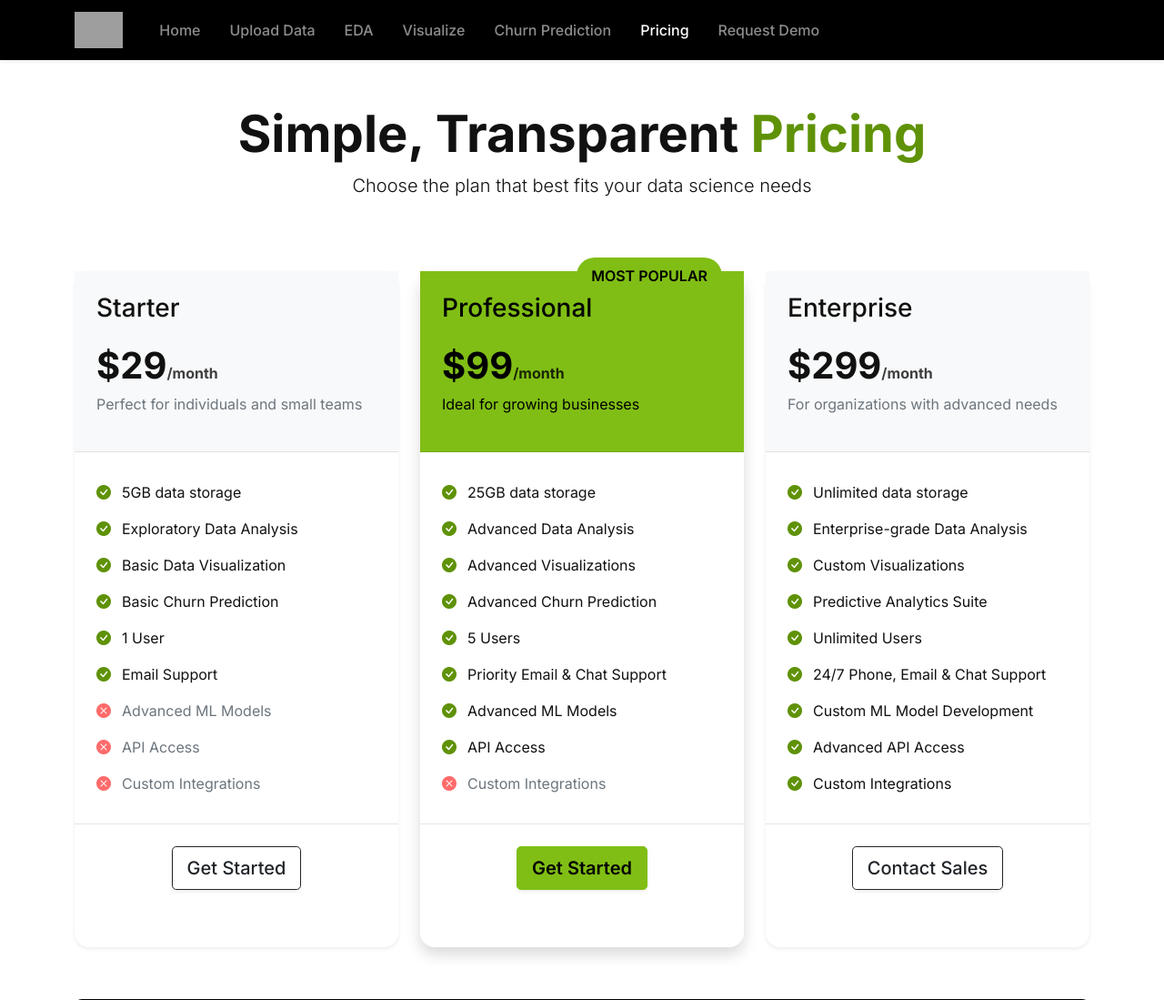
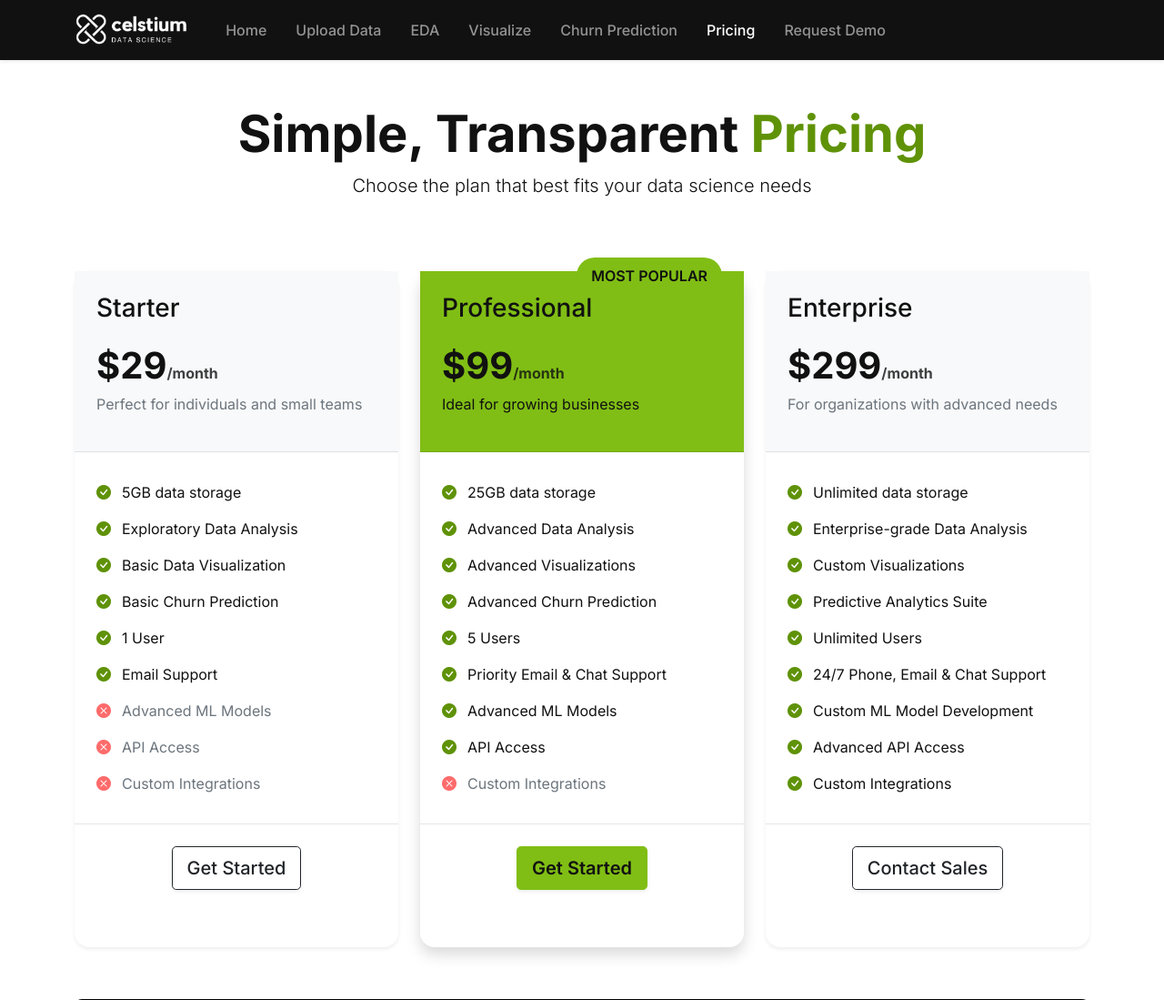
Before and after one commit to DHNWAC/data_science_platform, a Flask app: page /pricing in a window 1280 px wide. Shown: the top 1099 px of the page at 91% size. Run offline with Flask 2, Linux system fonts and the light colour scheme; grey boxes are pictures that could not be loaded.

Commit message:
changing black to dark

```diff
--- a/static/css/style.css
+++ b/static/css/style.css
@@ -5,7 +5,7 @@
     --primary-light: #eaffc7; /* Light lime green */
     --secondary: #d7ff94;     /* Light green */
     --dark: #111111;          /* Almost black */
-    --black: #000000;         /* Black */
+    --black: #111111;         /* Black */
 }
 
 body {
--- a/templates/churn_prediction.html
+++ b/templates/churn_prediction.html
@@ -18,7 +18,7 @@
             --primary-light: #eaffc7;
             --secondary: #d7ff94;
             --dark: #111111;
-            --black: #000000;
+            --black: #111111;
         }
 
         body {
@@ -137,7 +137,7 @@
         <div class="container">
             <a class="navbar-brand d-flex align-items-center" href="/">
                 <div class="logo-container me-2">
-                    <img src="{{ url_for('static', filename='src_images/celstium_logo.png') }}" alt="Celstium Logo">
+                    <img src="{{ url_for('static', filename='src_images/logo_black.png') }}" alt="Celstium Logo">
                 </div>
             </a>
             <button class="navbar-toggler" type="button" data-bs-toggle="collapse" data-bs-target="#navbarNav">
--- a/templates/demo.html
+++ b/templates/demo.html
@@ -17,7 +17,7 @@
             --primary-light: #eaffc7;
             --secondary: #d7ff94;
             --dark: #111111;
-            --black: #000000;
+            --black: #111111;
         }
 
         body {
@@ -113,7 +113,7 @@
         <div class="container">
             <a class="navbar-brand d-flex align-items-center" href="/">
                 <div class="logo-container me-2">
-                    <img src="{{ url_for('static', filename='src_images/celstium_logo.png') }}" alt="Celstium Logo">
+                    <img src="{{ url_for('static', filename='src_images/logo_black.png') }}" alt="Celstium Logo">
                 </div>
             </a>
             <button class="navbar-toggler" type="button" data-bs-toggle="collapse" data-bs-target="#navbarNav">
--- a/templates/index.html
+++ b/templates/index.html
@@ -17,7 +17,7 @@
             --primary-light: #eaffc7;
             --secondary: #d7ff94;
             --dark: #111111;
-            --black: #000000;
+            --black: #111111;
         }
 
         body {
--- a/templates/pricing.html
+++ b/templates/pricing.html
@@ -17,7 +17,7 @@
             --primary-light: #eaffc7;
             --secondary: #d7ff94;
             --dark: #111111;
-            --black: #000000;
+            --black: #111111;
         }
         body {
             font-family: 'Inter', sans-serif;
@@ -154,7 +154,7 @@
         <div class="container">
             <a class="navbar-brand d-flex align-items-center" href="/">
                 <div class="logo-container me-2">
-                    <img src="{{ url_for('static', filename='src_images/celstium_logo.png') }}" alt="Celstium Logo">
+                    <img src="{{ url_for('static', filename='src_images/logo_black.png') }}" alt="Celstium Logo">
                 </div>
             </a>
             <button class="navbar-toggler" type="button" data-bs-toggle="collapse" data-bs-target="#navbarNav">
--- a/templates/upload.html
+++ b/templates/upload.html
@@ -17,7 +17,7 @@
             --primary-light: #eaffc7;
             --secondary: #d7ff94;
             --dark: #111111;
-            --black: #000000;
+            --black: #111111;
         }
 
         body {
--- a/templates/visualize.html
+++ b/templates/visualize.html
@@ -18,7 +18,7 @@
             --primary-light: #eaffc7;
             --secondary: #d7ff94;
             --dark: #111111;
-            --black: #000000;
+            --black: #111111;
         }
 
         body {
@@ -138,7 +138,7 @@
         <div class="container">
             <a class="navbar-brand d-flex align-items-center" href="/">
                 <div class="logo-container me-2">
-                    <img src="{{ url_for('static', filename='src_images/celstium_logo.png') }}" alt="Celstium Logo">
+                    <img src="{{ url_for('static', filename='src_images/logo_black.png') }}" alt="Celstium Logo">
                 </div>
             </a>
             <button class="navbar-toggler" type="button" data-bs-toggle="collapse" data-bs-target="#navbarNav">
```
Also changed, not shown: templates/eda.html (+14 -14 lines).
